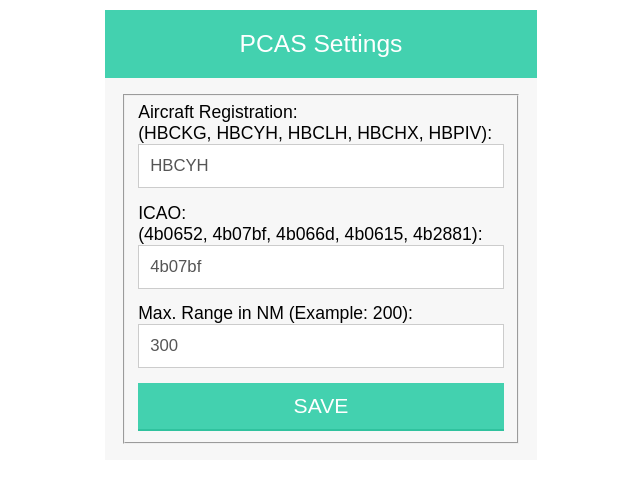
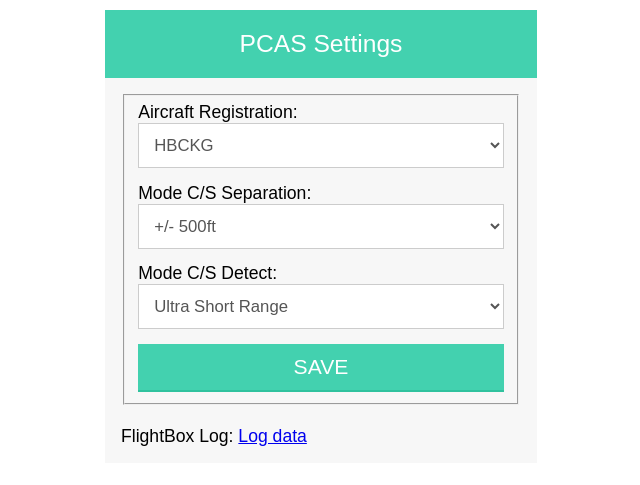
Before and after one commit to loa/flightbox, a Python web app: template templates/form.html in a window 1280 px wide. Shown: the top 485 px of the page, without its empty margins (319-959 px from the left). Run offline with Jinja, Linux system fonts and the light colour scheme; the template is opened without the code that fills it, so the values that code supplies are empty.

Commit message:
minor bug fix

```diff
--- a/templates/form.html
+++ b/templates/form.html
@@ -92,16 +92,39 @@
       <h1>PCAS Settings</h1>
 	<form method="post"  action="">
          <fieldset>
-            <label for="description">Aircraft Registration:<br>(HBCKG, HBCYH, HBCLH, HBCHX, HBPIV):</label>
+    <!--         <label for="description">Aircraft Registration:<br>(HBCKG, HBCYH, HBCLH, HBCHX, HBPIV):</label>
             <input type="text" id="tail" name="tail" value="HBCYH" placeholder="Enter Registration"></>
-            <label for="description">ICAO:<br>(4b0652, 4b07bf, 4b066d, 4b0615, 4b2881):</label>
-            <input type="text" id="ICAO" name="ICAO" value="4b07bf" placeholder="Enter ICAO"></>
-            <label for="description">Max. Range in NM (Example: 200):</label>
-            <input type="text" id="maxrange" name="maxrange" value="300" placeholder="max Range"></>
+           <label for="description">ICAO:<br>(4b0652, 4b07bf, 4b066d, 4b0615, 4b2881):</label>
+            <input type="text" id="ICAO" name="ICAO" value="4b07bf" placeholder="Enter ICAO"></>  -->
+	    <label for="description">Aircraft Registration:</label>
+ 	    <select id="ICAO" name="ICAO">
+  				<option value="4b0652,HBCKG">HBCKG</option>
+				<option value="4b07bf,HBCYH">HBCYH</option>
+  				<option value="4b066d,HBCLH">HBCLH</option>
+  				<option value="4b0615,HBCHX">HBCHX</option>
+				<option value="4b2881,HBPIV">HBPIV</option>
+	    </select>
+	    <label for="description">Mode C/S Separation:</label>
+ 	    <select id="modecsep" name="modecsep">
+  				<option value="500">+/- 500ft</option>
+				<option value="1000">+/- 1000ft</option>
+  				<option value="2000">+/- 2000ft</option>
+  				<option value="4000">+/- 4000ft</option>
+				<option value="5000">+/- 5000ft</option>
+	    </select>
+	    <label for="description">Mode C/S Detect:</label>
+	    <select  id="modecdet" name="modecdet">
+  				<option value="1">Ultra Short Range</option>
+				<option value="2">Short Range</option>
+  				<option value="3">Medium Range</option>
+  				<option value="4">Long Range</option>
+			</select>
             <br />
             <input type="submit" value="SAVE" />
          </fieldset>
       </form>
+<br />
+<label for="description">    FlightBox Log:   <a href="static/log.html">Log data</a></label>
       </div>
    </body>
 </html>
--- a/transformation/transformation_sbs1ognnmea_flarm.py
+++ b/transformation/transformation_sbs1ognnmea_flarm.py
@@ -24,6 +24,7 @@ __email__ = "thorsten.biermann@gmail.com"
 portOUT = serial.Serial('/dev/ttyUSB0', 19200)
 parser = ConfigParser()
 parser.read('/home/pi/opt/flightbox/transformation/pcasconf.ini')
+logging.basicConfig(filename='/home/pi/opt/flightbox/static/flightbox.txt',format='%(asctime)s %(message)s', datefmt='%m/%d/%Y %I:%M:%S %p',level=logging.INFO)
 
 @asyncio.coroutine
 def input_processor(loop, data_input_queue, aircraft, aircraft_lock, gnss_status, gnss_status_lock):
@@ -445,7 +446,7 @@ def handle_nmea_data(data, gnss_status, gnss_status_lock):
                     if cog_t:
                         gnss_status.course = float(cog_t)
     except ValueError:
-        logger.warn('Problem during NMEA data parsing (no fix?)')
+        logger.debug('Problem during NMEA data parsing (no fix?)')
     except:
         logger.exception(sys.exc_info()[0])
 
```
